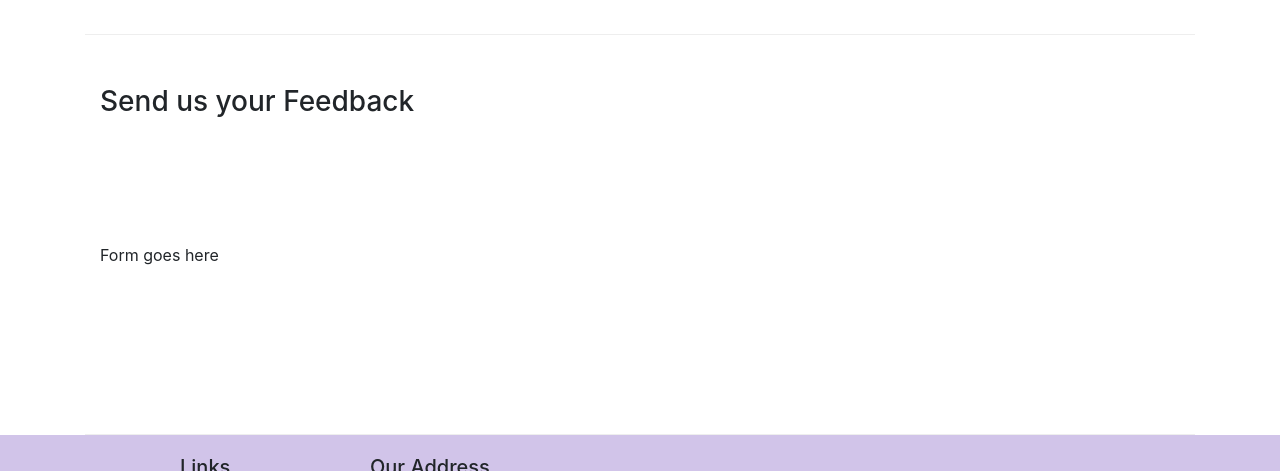
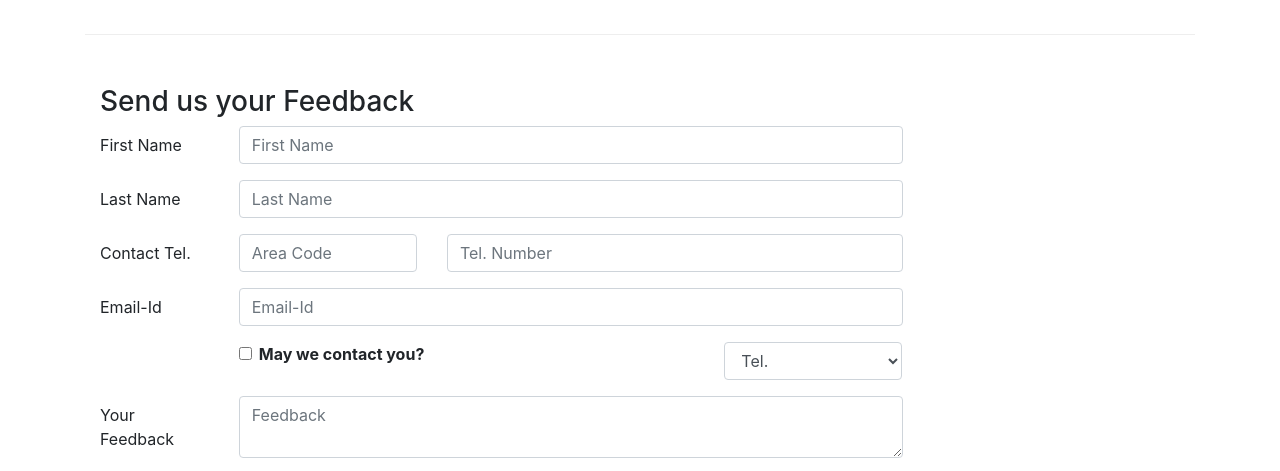
Before and after one commit to saloni0104/Rest-con, a website: page conFusion/contactus.html in a window 1280 px wide. Shown: the part 830-1301 px from the top of the page. Drawn offline with nearby package versions, Linux system fonts and the light colour scheme.

Commit message:
Added Form to Contactus

```diff
--- a/conFusion/contactus.html
+++ b/conFusion/contactus.html
@@ -3,7 +3,7 @@
 
 <head>
 
-    <title>Ristorante Con Fusion: About Us</title>
+    <title>Ristorante Con Fusion: Contact Us</title>
     <!-- Required meta tags always come first -->
     <meta charset="utf-8">
     <meta name="viewport" content="width=device-width, initial-scale=1, shrink-to-fit=no">
@@ -25,10 +25,14 @@
             <a class="navbar-brand" href="#">Ristorante Con Fusion</a>
             <div class="collapse navbar-collapse" id="Navbar">
                 <ul class="navbar-nav mr-auto">
-                        <li class="nav-item"><a class="nav-link" href="./index.html"><span class="fa fa-home fa-lg"></span> Home</a></li>
-                        <li class="nav-item"><a class="nav-link" href="./aboutus.html"><span class="fa fa-info fa-lg"></span> About</a></li>
-                        <li class="nav-item"><a class="nav-link" href="#"><span class="fa fa-list fa-lg"></span> Menu</a></li>
-                        <li class="nav-item active"><a class="nav-link" href="#"><span class="fa fa-address-card fa-lg"></span> Contact</a></li>
+                    <li class="nav-item"><a class="nav-link" href="./index.html"><span class="fa fa-home fa-lg"></span>
+                            Home</a></li>
+                    <li class="nav-item"><a class="nav-link" href="./aboutus.html"><span
+                                class="fa fa-info fa-lg"></span> About</a></li>
+                    <li class="nav-item"><a class="nav-link" href="#"><span class="fa fa-list fa-lg"></span> Menu</a>
+                    </li>
+                    <li class="nav-item active"><a class="nav-link" href="#"><span
+                                class="fa fa-address-card fa-lg"></span> Contact</a></li>
                 </ul>
             </div>
         </div>
@@ -39,7 +43,8 @@
             <div class="row row-header">
                 <div class="col-12 col-sm-6">
                     <h1>Ristorante con Fusion</h1>
-                    <p>We take inspiration from the World's best cuisines, and create a unique fusion experience. Our lipsmacking creations will tickle your culinary senses!</p>
+                    <p>We take inspiration from the World's best cuisines, and create a unique fusion experience. Our
+                        lipsmacking creations will tickle your culinary senses!</p>
                 </div>
                 <div class="col-12 col-sm">
                 </div>
@@ -82,7 +87,8 @@
                 <div class="btn-group" role="group">
                     <a role="button" class="btn btn-primary" href="tel:+85212345678"><i class="fa fa-phone"></i>Call</a>
                     <a role="button" class="btn btn-info"><i class="fa fa-skype"></i>Skype</a>
-                    <a role="button" class="btn btn-success" href="mailto:confusion@food.net"><i class="fa fa-envelope-o"></i>Email</a>
+                    <a role="button" class="btn btn-success" href="mailto:confusion@food.net"><i
+                            class="fa fa-envelope-o"></i>Email</a>
                 </div>
             </div>
         </div>
@@ -92,7 +98,67 @@
                 <h3>Send us your Feedback</h3>
             </div>
             <div class="col-12 col-md-9">
-                Form goes here
+                <form>
+                    <div class="form-group row">
+                        <label for="firstname" class="col-md-2 col-form-label">First Name</label>
+                        <div class="col-md-10">
+                            <input type="text" class="form-control" id="firstname" name="firstname"
+                                placeholder="First Name">
+                        </div>
+                    </div>
+                    <div class="form-group row">
+                        <label for="lastname" class="col-md-2 col-form-label">Last Name</label>
+                        <div class="col-md-10">
+                            <input type="text" class="form-control" id="lastname" name="lastname"
+                                placeholder="Last Name">
+                        </div>
+                    </div>
+                    <div class="form-group row">
+                        <label for="telnum" class="col-12 col-md-2 col-form-label">Contact Tel.</label>
+                        <div class=" col-5 col-md-3">
+                            <input type="tel" class="form-control" id="areacode" name="areacode"
+                                placeholder="Area Code">
+                        </div>
+                        <div class="col-7 col-md-7">
+                            <input type="tel" class="form-control" id="telnum" name="telnum" placeholder="Tel. Number">
+                        </div>
+                    </div>
+                    <div class="form-group row">
+                        <label for="emailid" class="col-md-2 col-form-label">Email-Id</label>
+                        <div class="col-md-10">
+                            <input type="text" class="form-control" id="emailid" name="emailid" placeholder="Email-Id">
+                        </div>
+                    </div>
+                    <div class="form-group row">
+                        <div class="col-md-6 offset-md-2">
+                            <div class="form-check">
+                                <input type="checkbox" class="form-check-input" name="approve" id="approve" value="">
+                                <label class="form-check-label" for="approve">
+                                    <strong>May we contact you?</strong>
+                                </label>
+                            </div>
+                        </div>
+                        <div class="col-md-3 offset-md-1">
+                            <select class="form-control">
+                                <option>Tel.</option>
+                                <option>Email</option>
+                            </select>
+                        </div>
+                    </div>
+                    <div class="form-group row">
+                        <label for="feedback" class="col-md-2 col-form-label">Your Feedback</label>
+                        <div class="col-md-10">
+                            <textarea class="form-control" id="feedback" name="feedback" placeholder="Feedback"></textarea>
+                        </div>
+                    </div>
+                    <div class="form-group row">
+                        <div class="offset-md-2 col-md-10">
+                            <button type="submit" class="btn btn-primary">
+                                Send Feedback
+                            </button>
+                        </div>
+                    </div>
+                </form>
             </div>
             <div class="col-12 col-md">
             </div>
@@ -126,11 +192,16 @@
                 </div>
                 <div class="col-12 col-sm-4 align-self-center">
                     <div class="text-center">
-                        <a class="btn btn-social-icon btn-google" href="http://google.com/+"><i class="fa fa-google-plus"></i></a>
-                        <a class="btn btn-social-icon btn-facebook" href="http://www.facebook.com/profile.php?id="><i class="fa fa-facebook"></i></a>
-                        <a class="btn btn-social-icon btn-linkedin" href="http://www.linkedin.com/in/"><i class="fa fa-linkedin"></i></a>
-                        <a class="btn btn-social-icon btn-twitter" href="http://twitter.com/"><i class="fa fa-twitter"></i></a>
-                        <a class="btn btn-social-icon btn-google" href="http://youtube.com/"><i class="fa fa-youtube"></i></a>
+                        <a class="btn btn-social-icon btn-google" href="http://google.com/+"><i
+                                class="fa fa-google-plus"></i></a>
+                        <a class="btn btn-social-icon btn-facebook" href="http://www.facebook.com/profile.php?id="><i
+                                class="fa fa-facebook"></i></a>
+                        <a class="btn btn-social-icon btn-linkedin" href="http://www.linkedin.com/in/"><i
+                                class="fa fa-linkedin"></i></a>
+                        <a class="btn btn-social-icon btn-twitter" href="http://twitter.com/"><i
+                                class="fa fa-twitter"></i></a>
+                        <a class="btn btn-social-icon btn-google" href="http://youtube.com/"><i
+                                class="fa fa-youtube"></i></a>
                         <a class="btn btn-social-icon" href="mailto:"><i class="fa fa-envelope-o"></i></a>
                     </div>
                 </div>
```
Lines whose indentation alone changed are shown as unchanged.
